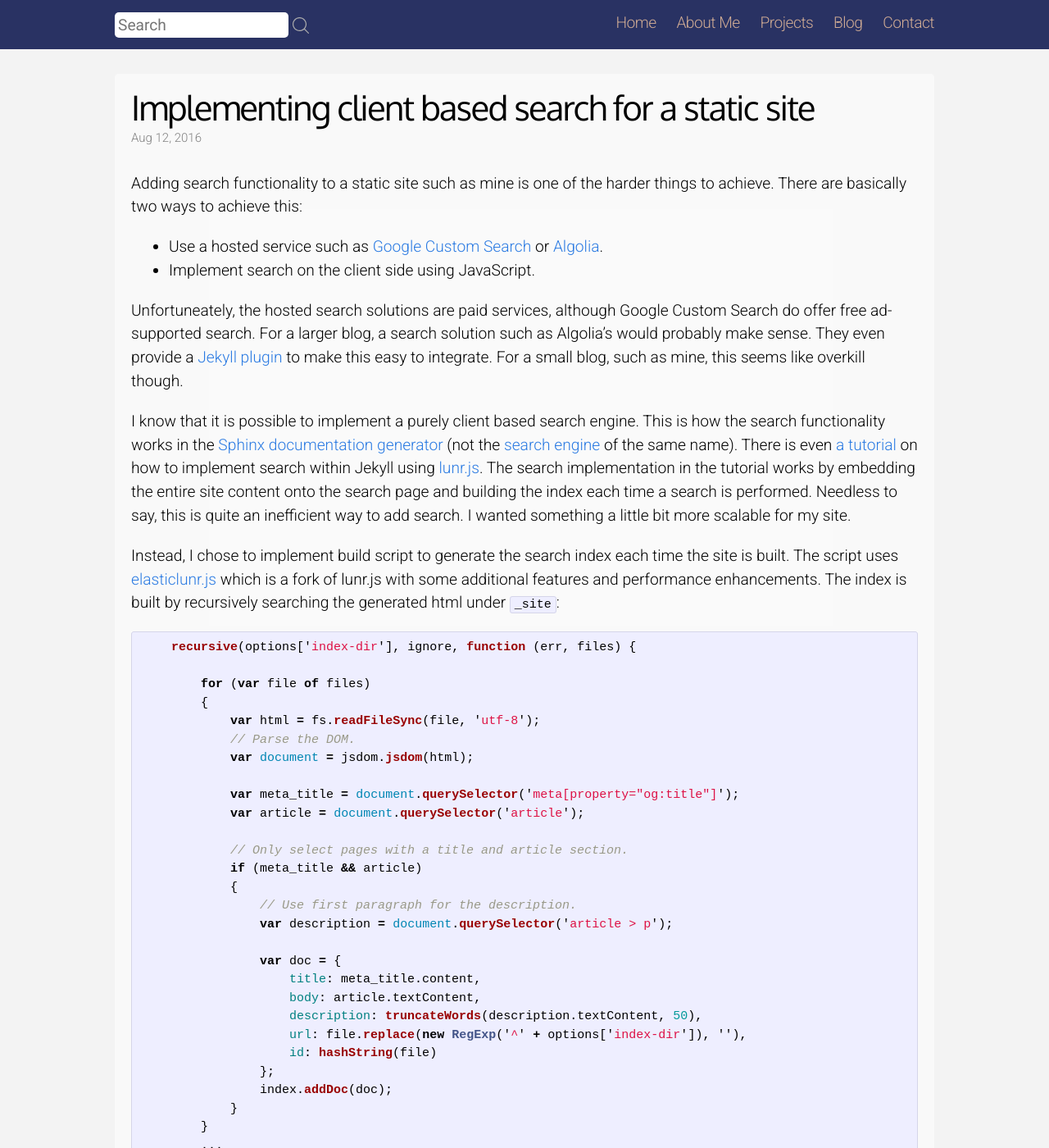
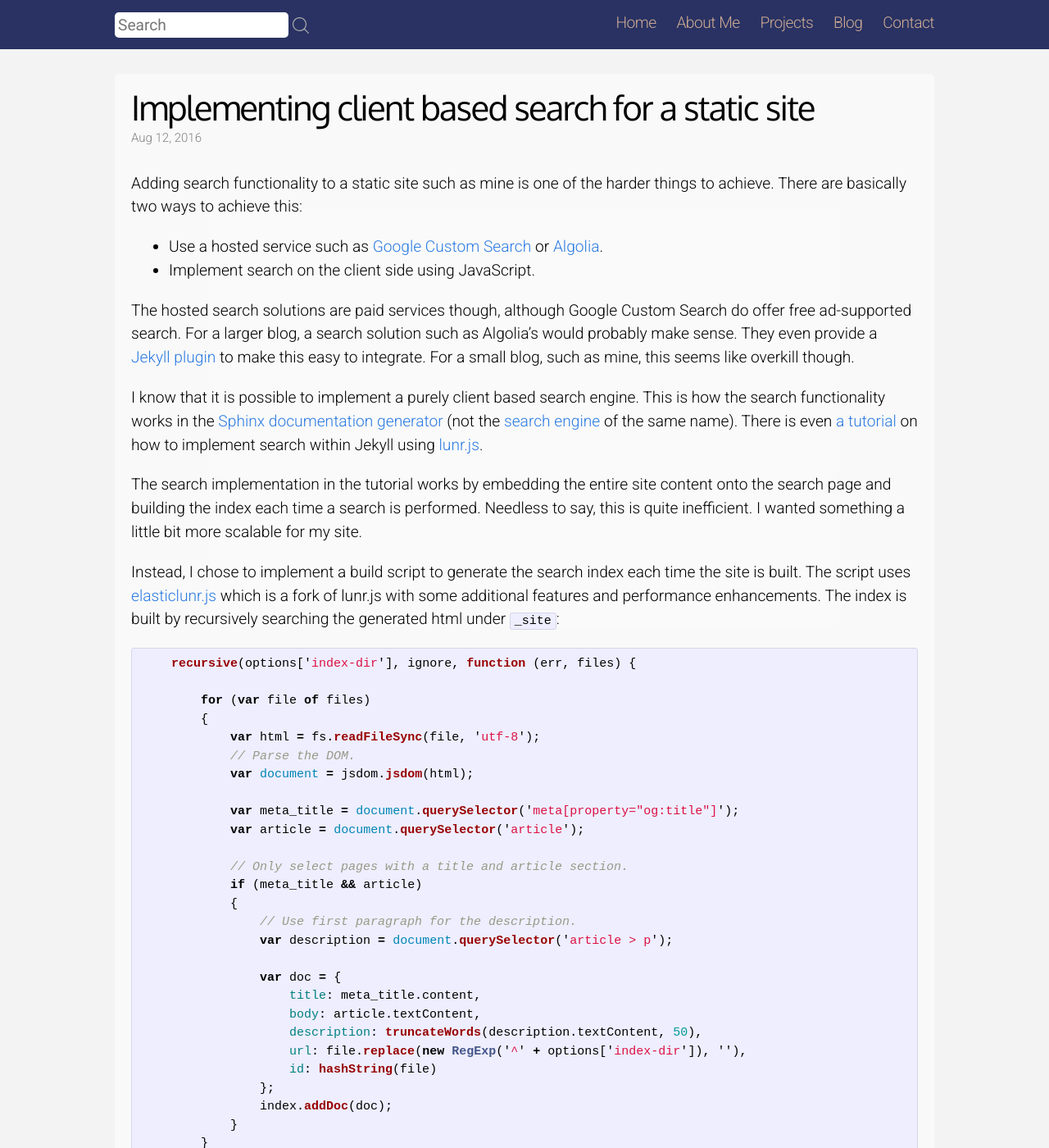
Before and after one commit to s-knibbs/s-knibbs.github.io, a Jekyll site: the page built from _posts/2016-08-12-implementing-client-based-search-for-static-site.md, in a window 1280 px wide and 1400 px high. Shown: the whole window at 82% size. Built offline with Jekyll 4.4.1, drawn with Linux system fonts in a browser that asks for light colours; nearby versions of some CDN libraries; some of the changed text lies outside the part shown.

Commit message:
Update contact details and add thank-you page for the CV request form.
Content fixes for the last blog post.

````diff
--- a/_includes/footer.html
+++ b/_includes/footer.html
@@ -6,7 +6,6 @@
       <ul>
         <li>{{ site.title }} MEng MIET</li>
         <li><a href="mailto:{{ site.email }}">{{ site.email }}</a></li>
-        <li>Mobile: +44 (0)7891696685</li>
         <li>Tonbridge, Kent, UK</li>
       </ul>
     </div>
--- a/_posts/2016-08-12-implementing-client-based-search-for-static-site.md
+++ b/_posts/2016-08-12-implementing-client-based-search-for-static-site.md
@@ -11,16 +11,18 @@ Adding search functionality to a static site such as mine is one of the harder t
 - Use a hosted service such as [Google Custom Search](https://cse.google.com/cse/) or [Algolia](https://www.algolia.com/).
 - Implement search on the client side using JavaScript.
 
-Unfortuneately, the hosted search solutions are paid services, although Google Custom Search do offer free ad-supported search. For a larger blog, a search
+The hosted search solutions are paid services though, although Google Custom Search do offer free ad-supported search. For a larger blog, a search
 solution such as Algolia's would probably make sense. They even provide a [Jekyll plugin](https://blog.algolia.com/instant-search-blog-documentation-jekyll-plugin/) to make this easy
 to integrate. For a small blog, such as mine, this seems like overkill though.
 
-I know that it is possible to implement a purely client based search engine. This is how the search functionality works in the [Sphinx documentation generator](http://www.sphinx-doc.org/) (not the [search engine](http://sphinxsearch.com/) of the same name). There is even [a tutorial](http://jekyll.tips/jekyll-casts/jekyll-search-using-lunr-js/) on how to implement search within Jekyll using [lunr.js](http://lunrjs.com/). The search implementation in the tutorial works by embedding the entire site content onto the search
-page and building the index each time a search is performed. Needless to say, this is quite an inefficient way to add search. I wanted something a little bit more scalable for my site.
+I know that it is possible to implement a purely client based search engine. This is how the search functionality works in the [Sphinx documentation generator](http://www.sphinx-doc.org/) (not the [search engine](http://sphinxsearch.com/) of the same name). There is even [a tutorial](http://jekyll.tips/jekyll-casts/jekyll-search-using-lunr-js/) on how to implement search within Jekyll using [lunr.js](http://lunrjs.com/).
 
-Instead, I chose to implement build script to generate the search index each time the site is built. The script uses [elasticlunr.js](http://elasticlunr.com/) which is a fork of lunr.js with some additional features and performance enhancements. The index is built by recursively searching the generated html under `_site`:
+The search implementation in the tutorial works by embedding the entire site content onto the search
+page and building the index each time a search is performed. Needless to say, this is quite inefficient. I wanted something a little bit more scalable for my site.
 
-{% highlight javascript %}
+Instead, I chose to implement a build script to generate the search index each time the site is built. The script uses [elasticlunr.js](http://elasticlunr.com/) which is a fork of lunr.js with some additional features and performance enhancements. The index is built by recursively searching the generated html under `_site`:
+
+``` javascript
     recursive(options['index-dir'], ignore, function (err, files) {
 
         for (var file of files)
@@ -49,11 +51,11 @@ Instead, I chose to implement build script to generate the search index each tim
             }
         }
         ...
-{% endhighlight %}
+```
 
-The generated index is then serialised and output to a JSON file which will be loaded by the search results page when performing searches. To reduce the size of the index, I removed the document body in the `documentStore`, the trade-off being that only the description field can be used for the search snippet:
+The generated index is then serialised and output to a JSON file, which will be loaded by the search results page when performing searches. To reduce the size of the index, I removed the document body in the `documentStore`, the trade-off being that only the description field can be used for the search snippet:
 
-{% highlight javascript %}
+``` javascript
 // Serialise and write the index.
 var out = index.toJSON();
 
@@ -64,11 +66,11 @@ for (var id in out.documentStore.docs)
 }
 
 fs.writeFileSync(options.output, JSON.stringify(out), 'utf-8');
-{% endhighlight %}
+```
 
 The script is run using [npm](https://www.npmjs.com/) with the following `package.json`:
 
-{% highlight json %}
+``` json
     "devDependencies": {
         "elasticlunr": "^0.9.0",
         "recursive-readdir": ">=2.0.0",
@@ -78,13 +80,15 @@ The script is run using [npm](https://www.npmjs.com/) with the following `packag
     "scripts": {
         "build-index": "_scripts/build-index _site -i */404.html */search/* */sitemap/* */blog/index.html -o data/index.json"
     }
-{% endhighlight %}
+```
 
-This configuration will ignore files that I don't want to index such as `404.html`. Currently, the index must be rebuilt manually each time content is updated or added by running:
+This configuration will ignore files that I don't want to index such as `404.html`.
+
+Currently, the index must be rebuilt manually each time content is updated or added by running:
 
 ```
 ~$ npm run build-index
 ```
 In future, I plan to automate this and add support for incremental index rebuilds by integrating this with [Jekyll's hooks](https://jekyllrb.com/docs/plugins/#hooks).
 
-The full source of avaiable in the [repository of this site](https://github.com/s-knibbs/s-knibbs.github.io/blob/master/_scripts/build-index).
+The full source is available in the [repository of this site](https://github.com/s-knibbs/s-knibbs.github.io/blob/master/_scripts/build-index).
````
Also changed, not shown: contact.md (+6 -8 lines), thank-you.md (added, +6 -0 lines), data/index.json.
